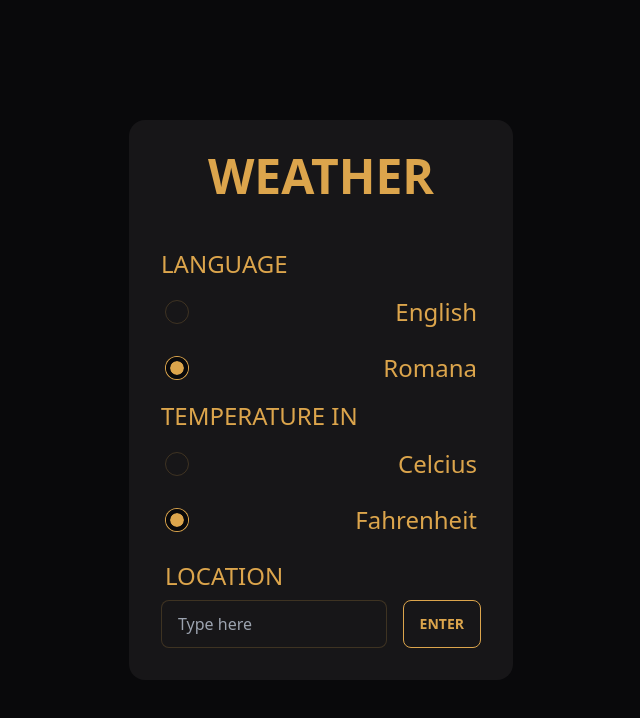
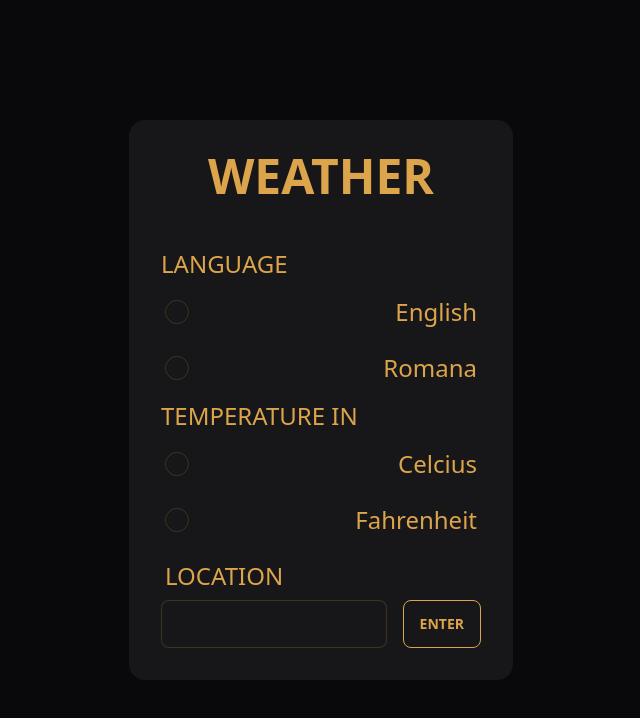
Before and after one commit to ProgrammerIosif/weather-app, a Next.js app: page / in a window 1280 px wide. Shown: the top 718 px of the page, without its empty margins (319-959 px from the left). Built offline with nearby package versions, Linux system fonts and the light colour scheme.

Commit message:
implemented the data fetching from the weather api

```diff
--- a/app/page.js
+++ b/app/page.js
@@ -1,13 +1,63 @@
+'use client';
+
+import { useRouter } from 'next/navigation';
+import { useState } from 'react';
 import { Inter } from 'next/font/google'
-
 const inter = Inter({ subsets: ['latin'] })
 
 export default function Home() {
+  const router = useRouter();
+  const [route, setRoute] = useState();
+
+  async function getWeatherData (cityName,unit) {
+    const key = '701331af26f890a05517e29d2a156378';
+    //getting data from the openweathermap API
+    try {
+        const url1 = `https://api.openweathermap.org/data/2.5/forecast?units=${unit==='C' ? 'metric' : 'imperial'}&q=${cityName}&APPID=${key}`;
+        const data = await fetch(url1)
+            .then(function(response) {
+                    return response.json();
+                }).then(function(response) {return response;});
+        if(data.cod === '404')
+            throw new Error('City not found');
+        return data;
+    } catch (error) {
+        return error;
+    }
+  }
+
+  const submitForm = (e) => {
+    e.preventDefault();
+    const form = e.target;
+    const city = form.elements[4].value;
+    form.elements[5].disabled = true;
+
+    let unit;
+    if(form.elements[2].checked)
+      unit = 'C';
+    else
+      unit = 'F';
+    let lang;
+
+    if(form.elements[0].checked)
+      lang = 'en';
+    else
+      lang = 'ro';
+    getWeatherData(city,unit)
+      .then((data) => {
+        sessionStorage.setItem('data',JSON.stringify(data))
+        form.elements[5].disabled = false;
+        router.push("/" + city);
+        })
+      .catch((err) => {
+        form.elements[5].disabled = false;});
+  }
+
   return (
     <main>
       <div className='flex flex-col items-center justify-around gap-10 h-[100vh] bg-base-100 text-neutral-content'>
         <div className="card w-96 bg-neutral text-neutral-content">
-          <div className="card-body">
+          <form className="card-body" onSubmit={submitForm}>
             <h1 className="text-5xl text-center font-bold mb-10">WEATHER</h1>
 
 
@@ -15,13 +65,13 @@ export default function Home() {
             <p className=' text-2xl'> LANGUAGE</p>
             <div className="form-control">
               <label className="label cursor-pointer">
-                <input type="radio" name="language" className="radio" checked />
+                <input type="radio" name="language" className="radio"/>
                 <span className="label-text text-2xl">English</span>
               </label>
             </div>
             <div className="form-control">
               <label className="label cursor-pointer">
-                <input type="radio" name="language" className="radio" checked />
+                <input type="radio" name="language" className="radio"  />
                 <span className="label-text text-2xl">Romana</span>
               </label>
             </div>
@@ -30,13 +80,13 @@ export default function Home() {
             <p className=' text-2xl'>TEMPERATURE IN</p>
             <div className="form-control">
               <label className="label cursor-pointer">
-                <input type="radio" name="unit" className="radio" checked />
+                <input type="radio" name="unit" className="radio"  />
                 <span className="label-text text-2xl">Celcius</span>
               </label>
             </div>
             <div className="form-control">
               <label className="label cursor-pointer">
-                <input type="radio" name="unit" className="radio" checked />
+                <input type="radio" name="unit" className="radio"  />
                 <span className="label-text text-2xl">Fahrenheit</span>
               </label>
             </div>
@@ -47,12 +97,12 @@ export default function Home() {
                 <span className="label-text text-2xl">LOCATION</span>
               </label>
               <div className='flex gap-4'>
-                <input type="text" placeholder="Type here" className="input input-bordered w-full max-w-xs bg-neutral" />
+                <input type="text" placeholder="" className="input input-bordered w-full max-w-xs bg-neutral" />
                 <button className="btn btn-outline">ENTER</button>
               </div>
             </div>
 
-          </div>
+          </form>
         </div>
       </div>
     </main>
```
